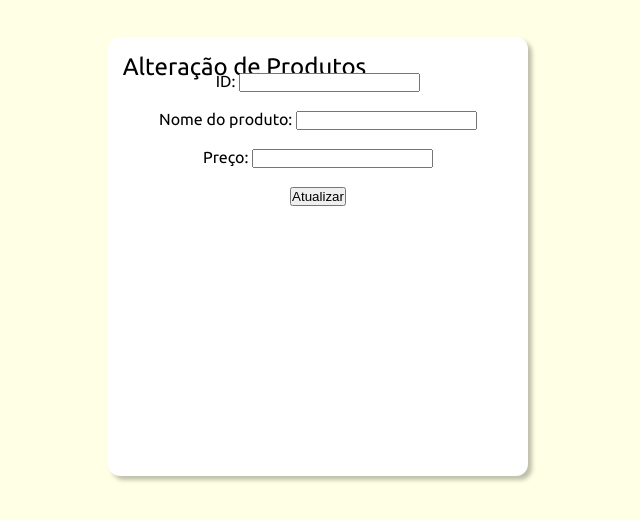
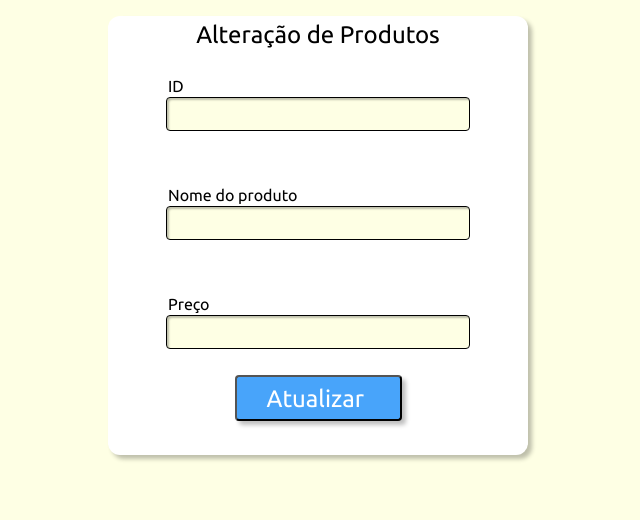
Before and after one commit to Bibiuwu02/APIdeTesteDenovo, a website: page update.html in a window 1280 px wide. Shown: the part 64-584 px from the top of the page, without its empty margins (402-1042 px from the left). Drawn offline with Linux system fonts and the light colour scheme; no server answers.

Commit message:
fake api 03

```diff
--- a/data/db.json
+++ b/data/db.json
@@ -14,8 +14,8 @@
   "produtos": [
     {
       "id": 1,
-        "nome_produto": "Sapato marrom",
-        "preco": "159.99"
+      "nome_produto": "",
+      "preco": ""
     },
     {
       "id": 2,
--- a/style.css
+++ b/style.css
@@ -1,10 +1,12 @@
   @import url('https://fonts.googleapis.com/css2?family=Ubuntu:ital,wght@0,300;0,400;0,500;0,700;1,300;1,400;1,500;1,700&display=swap');
 
   * {
-    margin: 0;
-    padding: 0;
-    box-sizing: border-box;
+      margin: 0;
+      padding: 0;
+      box-sizing: border-box;
+      font-size: 16pt;
   }
+
   .update-body {
       width: 1440px;
       height: 1024px;
@@ -14,18 +16,18 @@
   }
 
   .tituloPut {
+      margin-top: 3vh;
+      margin-bottom: 3vh;
       color: #000;
       text-align: center;
       font-size: 32px;
       font-style: normal;
       font-weight: 400;
       line-height: normal;
-      flex-shrink: 0;
-      margin-bottom: 5vh;
-      margin-top: 3vh;
   }
 
   .formularioPut {
+      border: 12px;
       width: 420px;
       height: 439px;
       margin: auto;
@@ -33,19 +35,76 @@
       border-radius: 12px;
       background: #FFF;
       box-shadow: 4px 4px 4px 0px rgba(0, 0, 0, 0.25);
-      text-align: center;
+      padding-top: 7vh;
+      margin-bottom: 5vh;
   }
 
   .subtituloPut {
-      display: flex;
       width: 273px;
       height: 35px;
-      flex-direction: column;
+      flex-shrink: 0;
       color: #000;
       text-align: center;
       font-size: 24px;
       font-style: normal;
       font-weight: 400;
       line-height: normal;
-      padding-top: 2vh;
+      margin: auto;
+      margin-bottom: -5vh;
   }
+
+  .formularioPut label {
+      color: #000;
+      text-align: center;
+      font-size: 16px;
+      font-style: normal;
+      font-weight: 400;
+      line-height: normal;
+      margin-left: 60px;
+  }
+
+  .formularioPut input {
+      display: flex;
+      width: 304px;
+      height: 34px;
+      flex-shrink: 0;
+      border-radius: 4px;
+      border: 1px solid #000;
+      background: #FEFFE4;
+      box-shadow: 2px 2px 2px 0px rgba(0, 0, 0, 0.25) inset;
+      margin: auto;
+  }
+
+  .formularioPut button {
+      width: 167px;
+      height: 46px;
+      flex-shrink: 0;
+      border-radius: 4px;
+      background: #48A4FA;
+      box-shadow: 4px 4px 4px 0px rgba(0, 0, 0, 0.25);
+      margin: auto;
+      margin-top: -3vh;
+      display: flex;
+      color: #FFF;
+      text-align: center;
+      font-family: Ubuntu;
+      font-size: 24px;
+      font-style: normal;
+      font-weight: 400;
+      line-height: normal;
+      padding: 5px;
+      padding-left: 30px;
+      padding-top: 8px;
+  }
+
+  #listaProdutos {
+      width: 243px;
+      height: 38px;
+      flex-shrink: 0;
+      color: #000;
+      font-family: Ubuntu;
+      font-size: 24px;
+      font-style: normal;
+      font-weight: 400;
+      line-height: normal;
+  }
--- a/update.html
+++ b/update.html
@@ -16,21 +16,21 @@
      PUT para mostrar o produto que foi alterado. -->
     <div id="resposta"></div>
 
+    <h2 class="subtituloPut">Alteração de Produtos</h2>
     <!-- Este formulário serve apenas para preencher os dados
         que serão usados pelo JavaScript. Note que o método é
         o POST, mas nesse caso, tanto faz... -->
         <form class="formularioPut" action="" method="post">
-        <h2 class="subtituloPut">Alteração de Produtos</h2>
 
         <!-- Perceba que os campos precisam de um ID para que o
          JavaScript possa encontrá-los de forma mais precisa. -->
-        <label for="id">ID:</label>
+        <label for="id">ID</label>
         <input type="number" id="id"><br><br>
 
-        <label for="nome_produto">Nome do produto:</label>
+        <label for="nome_produto">Nome do produto</label>
         <input type="text" id="nome_produto"><br><br>
 
-        <label for="preco">Preço:</label>
+        <label for="preco">Preço</label>
         <input type="text" id="preco"><br><br>
 
         <button type="button" id="btnAtualizar">Atualizar</button>
```
Lines whose indentation alone changed are shown as unchanged.
